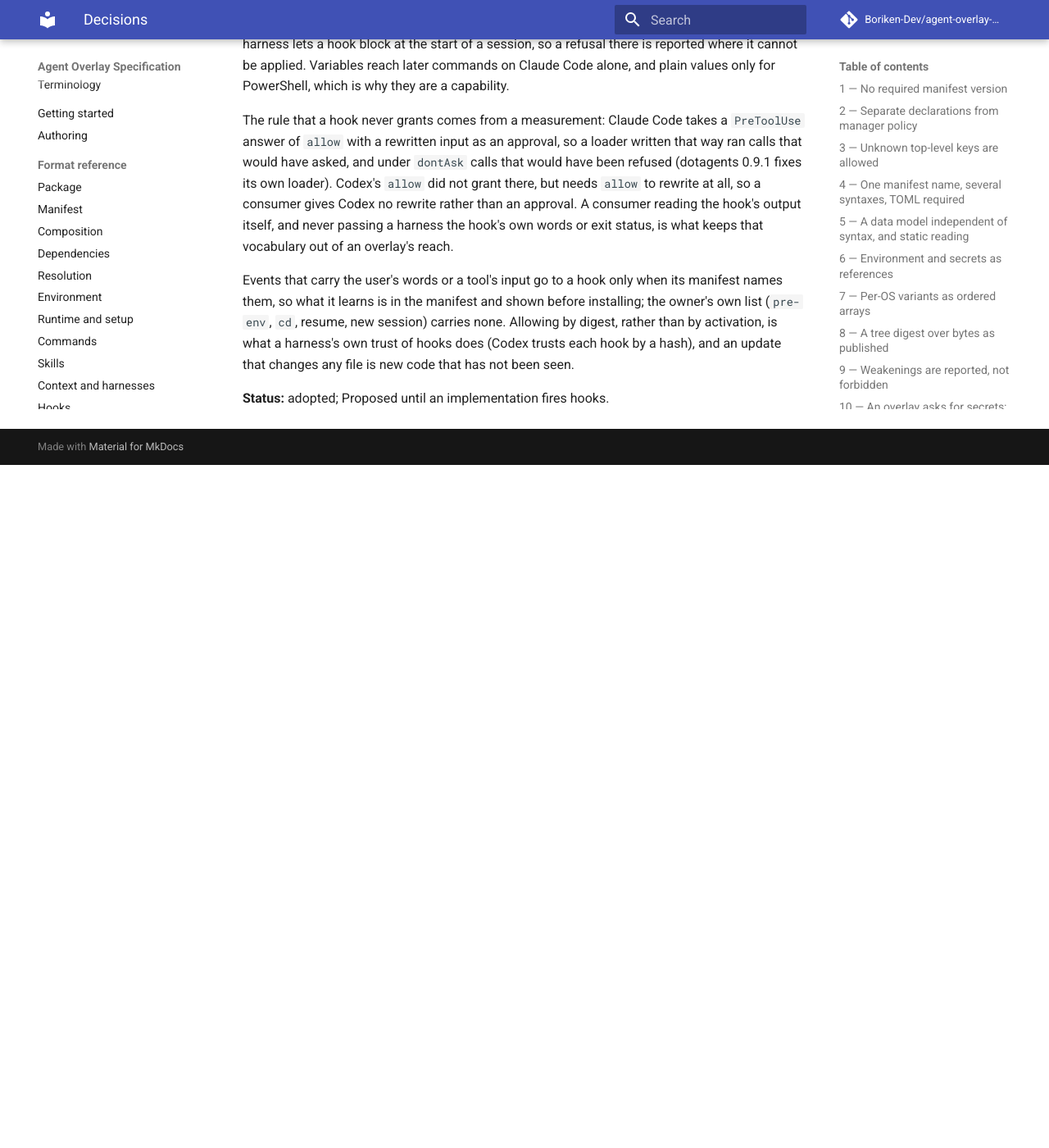
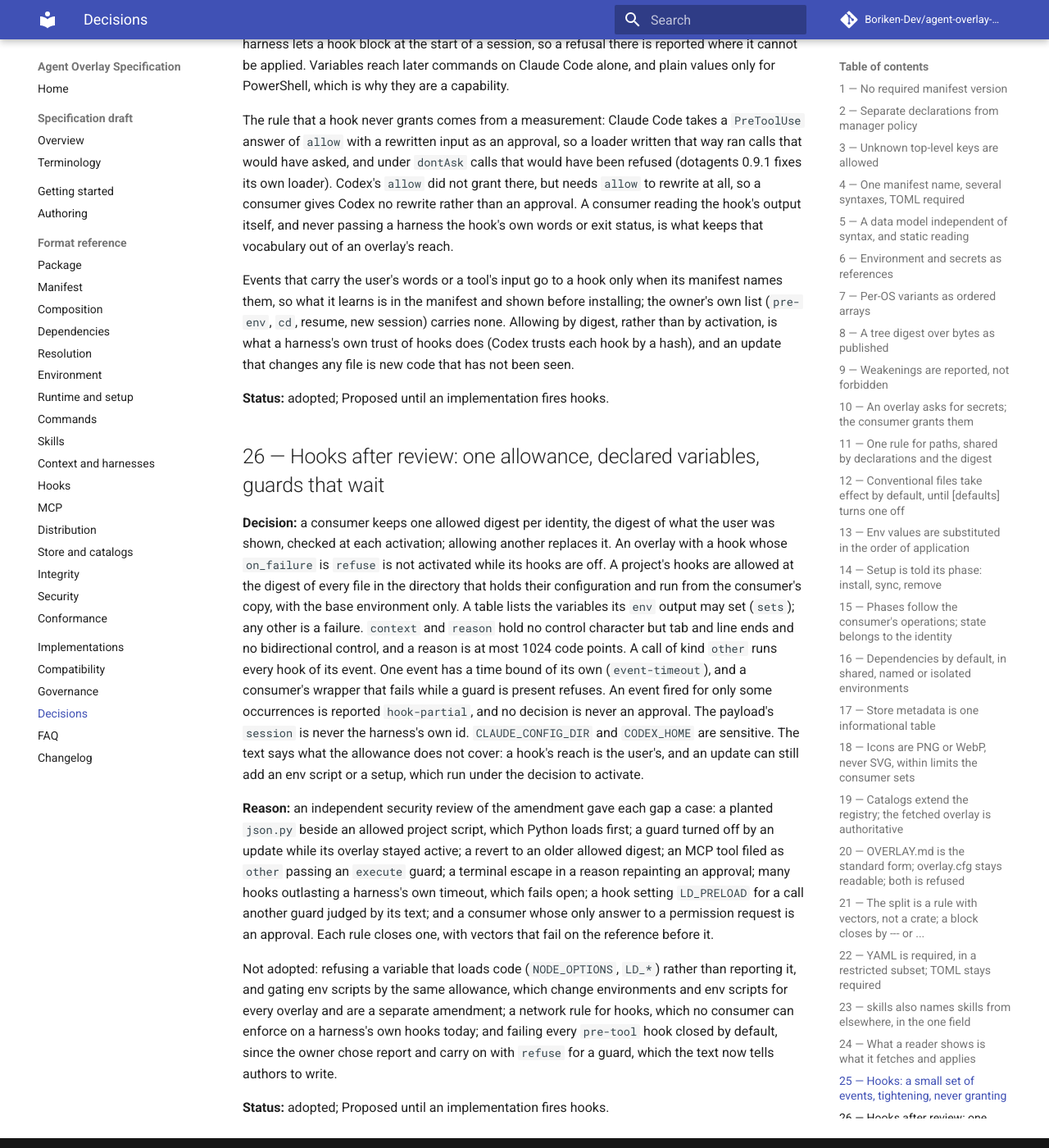
Before and after one commit to Boriken-Dev/agent-overlay-spec, an MkDocs documentation site: the page built from docs/design/decisions.md, in a window 1280 px wide and 1400 px high, scrolled down 13262 px. Shown: the whole window at 82% size. Built offline with MkDocs 1.6.1 and Material for MkDocs 9.7.7, drawn with Linux system fonts in a browser that asks for light colours; comment, search, counter and statistics services are not loaded; before the commit the page ends 13829 px from its top, so only the background shows below that.

Commit message:
docs: the hooks review in the guides, compatibility, decision 26 and the changelog

```diff
--- a/docs/authoring.md
+++ b/docs/authoring.md
@@ -217,12 +217,15 @@ turn-end = false                                                         # nothi
 
 What a hook may print, as one JSON object: `context`; `decision` (`block` for `prompt` and
 `pre-compact`, `deny` or `ask` for `pre-tool`) with a `reason`; and `env`, which a consumer applies
-where the harness lets it. `pre-env` prints what an env script prints. **Nothing a hook prints approves
+where the harness lets it, for the variables the entry lists in `sets`
+(`session-start = { sets = ["TOOL_MODE"] }`). Text holds no terminal escapes or other control
+characters but tabs and line ends. `pre-env` prints what an env script prints. **Nothing a hook prints approves
 anything**: an `allow`, or any decision but those, fails the run. A hook that fails is reported and the
 session goes on; write `on_failure = "refuse"` on a guard, so that a crash or a timeout refuses the call
 instead of letting it through.
 
-Your users allow your hooks at your overlay's digest, so every release asks them again. Keep a hook
+Your users allow your hooks at your overlay's digest, so every release asks them again, and an overlay
+with a `refuse` guard is not activated until they do. Keep a hook
 small and quick (30 seconds by default, and a consumer may allow less), and expect `prompt` and the tool
 events to be missing on some harnesses: a consumer reports what it cannot fire, but cannot fire it.
 See [`examples/hook-script/`](https://github.com/Boriken-Dev/agent-overlay-spec/tree/main/examples/hook-script)
--- a/docs/compatibility.md
+++ b/docs/compatibility.md
@@ -132,8 +132,11 @@ only.
 | `post-tool` | `PostToolUse`: context | `PostToolUse`: context | `tool_call_update`: context only in the next prompt |
 
 dotagents' own hooks are another matter: it wires Claude Code's `SessionStart` and, on request,
-`PreToolUse` itself to load the environment, and since 0.9.1 its PowerShell loader rewrites the call
-with no decision, so the permission system decides. A store's own `pre.env*` files still run before
+`PreToolUse` itself to load the environment. Its PowerShell loader in 0.9.0 answered `allow` with the
+rewritten call, which Claude Code took as an approval: calls that would have asked ran unasked, and under
+`dontAsk` calls that would have been refused ran. Since 0.9.1 it rewrites the call with no decision, so
+the permission system decides, and a call asks unless `PowerShell` is allowed whole. That is the loader
+[Hooks](spec/v0/hooks.md#variables) requires. A store's own `pre.env*` files still run before
 every overlay's environment, which is what a scope's own `pre-env` hook will replace.
 
 ## dotagents conventions that are not defaults
--- a/docs/design/decisions.md
+++ b/docs/design/decisions.md
@@ -515,3 +515,34 @@ own trust of hooks does (Codex trusts each hook by a hash), and an update that c
 code that has not been seen.
 
 **Status:** adopted; Proposed until an implementation fires hooks.
+
+## 26 — Hooks after review: one allowance, declared variables, guards that wait
+
+**Decision:** a consumer keeps one allowed digest per identity, the digest of what the user was shown,
+checked at each activation; allowing another replaces it. An overlay with a hook whose `on_failure` is
+`refuse` is not activated while its hooks are off. A project's hooks are allowed at the digest of every
+file in the directory that holds their configuration and run from the consumer's copy, with the base
+environment only. A table lists the variables its `env` output may set (`sets`); any other is a failure.
+`context` and `reason` hold no control character but tab and line ends and no bidirectional control, and
+a reason is at most 1024 code points. A call of kind `other` runs every hook of its event. One event has a
+time bound of its own (`event-timeout`), and a consumer's wrapper that fails while a guard is present
+refuses. An event fired for only some occurrences is reported `hook-partial`, and no decision is never an
+approval. The payload's `session` is never the harness's own id. `CLAUDE_CONFIG_DIR` and `CODEX_HOME` are
+sensitive. The text says what the allowance does not cover: a hook's reach is the user's, and an update
+can still add an env script or a setup, which run under the decision to activate.
+
+**Reason:** an independent security review of the amendment gave each gap a case: a planted `json.py`
+beside an allowed project script, which Python loads first; a guard turned off by an update while its
+overlay stayed active; a revert to an older allowed digest; an MCP tool filed as `other` passing an
+`execute` guard; a terminal escape in a reason repainting an approval; many hooks outlasting a harness's
+own timeout, which fails open; a hook setting `LD_PRELOAD` for a call another guard judged by its text;
+and a consumer whose only answer to a permission request is an approval. Each rule closes one, with
+vectors that fail on the reference before it.
+
+Not adopted: refusing a variable that loads code (`NODE_OPTIONS`, `LD_*`) rather than reporting it, and
+gating env scripts by the same allowance, which change environments and env scripts for every overlay and
+are a separate amendment; a network rule for hooks, which no consumer can enforce on a harness's own hooks
+today; and failing every `pre-tool` hook closed by default, since the owner chose report and carry on with
+`refuse` for a guard, which the text now tells authors to write.
+
+**Status:** adopted; Proposed until an implementation fires hooks.
```
Also changed, not shown: CHANGELOG.md (+7 -0 lines).
